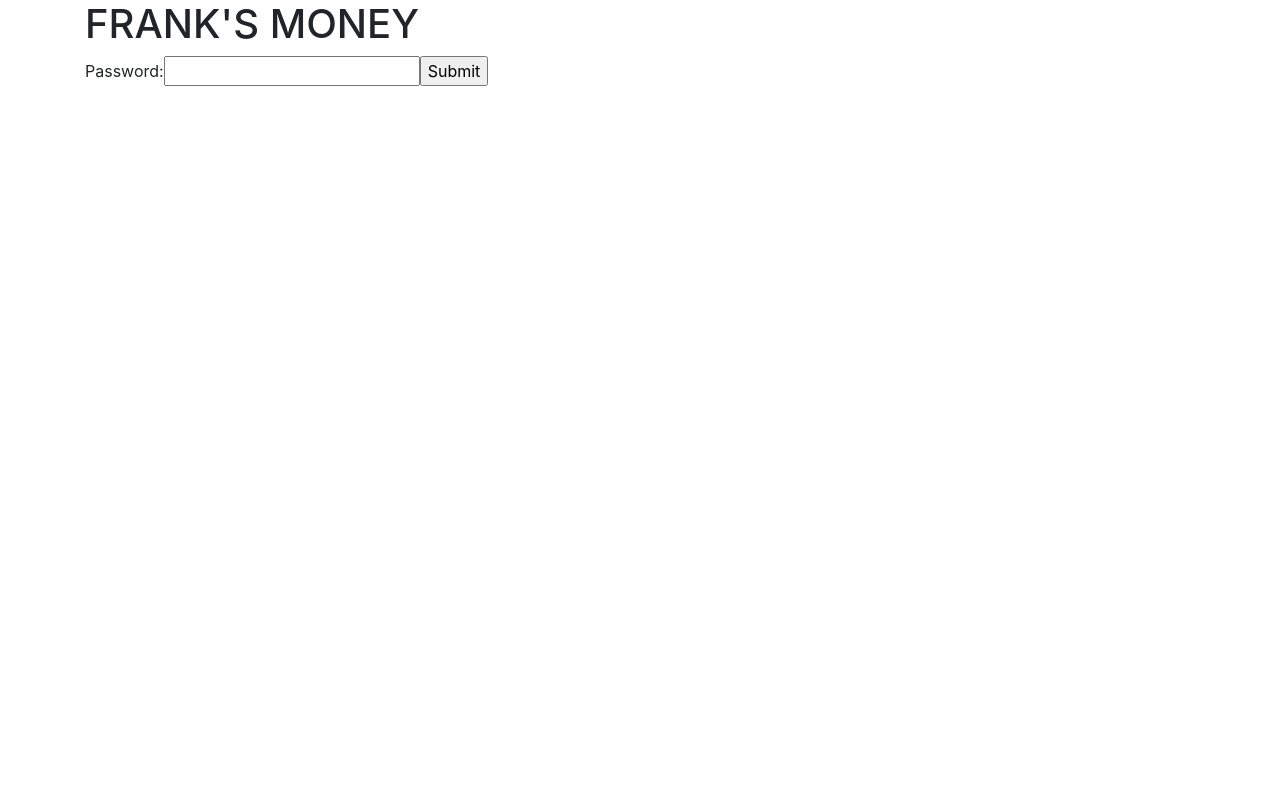
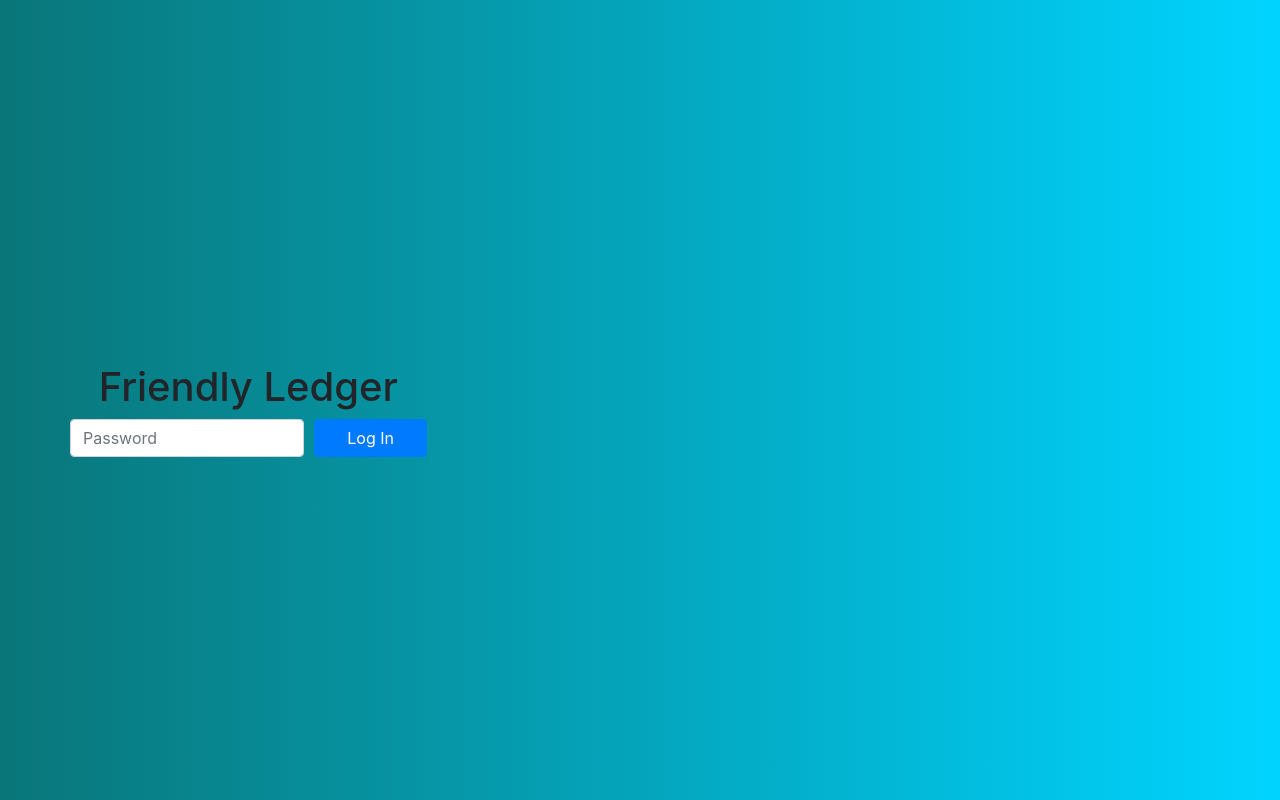
Before and after one commit to Fcallahan/Ledger, a React (Create React App) app: page / in a window 1280 px wide. Built offline with nearby package versions, Linux system fonts and the light colour scheme.

Commit message:
Initial commit of adding a balance component to show user balances in Admin ledger view. Currently working on showing the balance next to each user in admin Ledger

```diff
--- a/public/index.html
+++ b/public/index.html
@@ -19,7 +19,7 @@
       work correctly both with client-side routing and a non-root public URL.
       Learn how to configure a non-root public URL by running `npm run build`.
     -->
-    <title>React App</title>
+    <title>Friendly Ledger</title>
   </head>
   <body>
     <div id="root"></div>
--- a/src/App.css
+++ b/src/App.css
@@ -1,25 +1,43 @@
-.App {
+html,
+body {
+  background: repeating-linear-gradient(blue, green);
+  height: 100%;
+}
+
+.list-group {
+  max-height: 300px;
+  /* margin-bottom: 10px;
+  overflow: scroll; */
+}
+
+.padLeft {
+  margin-right: 50px;
+}
+
+.my-auto-scroll {
+  overflow-y: scroll;
+}
+
+.app-title {
   text-align: center;
 }
 
-.App-logo {
-  animation: App-logo-spin infinite 20s linear;
-  height: 80px;
+body {
+  background: linear-gradient(
+    90deg,
+    rgba(2, 0, 36, 1) 0%,
+    rgba(9, 118, 121, 1) 0%,
+    rgba(0, 212, 255, 1) 100%
+  );
 }
 
-.App-header {
-  background-color: #222;
-  height: 150px;
-  padding: 20px;
-  color: white;
-}
-
-.App-intro {
-  font-size: large;
-}
-
-.m-left {
-  margin-left: 40px;
+.vertical-center {
+  margin-top: 10px;
+  margin-bottom: 10px;
+  position: absolute;
+  top: 50%;
+  -ms-transform: translateY(-50%);
+  transform: translateY(-50%);
 }
 
 @keyframes App-logo-spin {
--- a/src/App.js
+++ b/src/App.js
@@ -34,27 +34,44 @@ class App extends Component {
   };
 
   render() {
-    let stuff = null;
+    document.title = "Friendly Ledger";
+
+    let screen = null;
     if (!this.state.authenticated) {
-      stuff = this.renderLogIn();
+      screen = this.renderLogIn();
     } else {
-      stuff = this.renderLedger();
+      screen = this.renderLedger();
     }
 
-    return <div className="container">{stuff}</div>;
+    return <div className="my-auto-scroll">{screen}</div>;
   }
 
   renderLogIn() {
     return (
-      <div>
-        <h1>FRANK'S MONEY</h1>
-        <form onSubmit={this.handleSubmit}>
-          <label>
-            Password:
-            <input type="password" name="pass" onChange={this.handleChange} />
-          </label>
-          <input type="submit" value="Submit" />
-        </form>
+      <div className="container">
+        <div className="row vertical-center">
+          <div className="col-xs-12">
+            <h1 className="app-title">Friendly Ledger</h1>
+            <form onSubmit={this.handleSubmit}>
+              <div className="form-row">
+                <div className="col-sm-8">
+                  <input
+                    type="password"
+                    className="form-control"
+                    id="inputPassword"
+                    placeholder="Password"
+                    onChange={this.handleChange}
+                  />
+                </div>
+                  <div className="col-sm-4">
+                    <button type="submit" className="btn btn-primary btn-block">
+                      Log In
+                    </button>
+                  </div>
+              </div>
+            </form>
+          </div>
+        </div>
       </div>
     );
   }
--- a/src/components/AdminLedger.jsx
+++ b/src/components/AdminLedger.jsx
@@ -3,9 +3,10 @@ import * as firebase from "firebase";
 
 import { firestore } from "../firebase";
 import Ledger from "./Ledger";
+import Balance from "./Balance";
 
 const AdminLedger = () => {
-  const [amount, setAmount] = useState("");
+  const [amount, setAmount] = useState(null);
   const [date, setDate] = useState("");
   const [description, setDescription] = useState("");
   const [user, setUser] = useState(null);
@@ -22,18 +23,32 @@ const AdminLedger = () => {
     })();
   }, []);
 
+  const clearInputs = () => {
+    setAmount();
+    setDate("");
+    setDescription("");
+  };
+
   const handleSubmit = event => {
     event.preventDefault();
+
+    clearInputs();
+
     var docRef = firestore.collection("ledger").doc(user);
     docRef.update({
       records: firebase.firestore.FieldValue.arrayUnion(
         JSON.stringify({
           description: description,
-          amount: amount,
+          amount: Number(amount),
           date: date
         })
       )
     });
+  };
+
+  const handleUserSelect = userId => {
+    clearInputs();
+    setUser(userId);
   };
 
   const users = userIds.map(userId => {
@@ -43,58 +58,69 @@ const AdminLedger = () => {
     }
 
     return (
-      <li
+      <table className="table table-borderless">
+        <tbody>
+          <tr
             key={userId}
             className={classNames.join(" ")}
-        onClick={() => setUser(userId)}>
+            onClick={() => handleUserSelect(userId)}>
             {userId}
-      </li>
+            <padLeft>
+              <Balance userId={userId} />
+            </padLeft>
+          </tr>
+        </tbody>
+      </table>
     );
   });
 
   return (
     <div className="container">
       <div className="row">
-        <div className="col-3">
-          <h3>Users</h3>
+        <div className="col-md my-auto-scroll">
+          <h3 className="app-title">Users</h3>
           <ul className="list-group">{users}</ul>
         </div>
-        <div className="col-9">
-          <h3>{user}</h3>
+        <div className="col-md my-auto-scroll">
+          <h3 className="app-title">{user}</h3>
           {user && (
-            <div className="container">
-              <Ledger user={user} />
+            <div>
               <form className="row" onSubmit={handleSubmit}>
-                <div className="input-group">
-                  <div>
+                <div className="col-md input-group">
                   <input
                     type="text"
                     placeholder="description"
+                    className="form-control"
                     onChange={event => setDescription(event.target.value)}
+                    value={description}
                   />
                 </div>
-                  <div className="m-left">
+                <div className="col-md">
                   <input
-                      type="text"
+                    type="number"
+                    className="form-control"
                     placeholder="amount"
                     onChange={event => setAmount(event.target.value)}
+                    value={amount}
                   />
                 </div>
-                  <div className="m-left">
+                <div className="col-md">
                   <input
                     type="date"
+                    className="form-control"
                     onChange={event => setDate(event.target.value)}
+                    value={date}
                   />
                 </div>
-                  <div className="m-left">
+                <div className="col-md">
                   <input
-                      className="btn btn-primary"
+                    className="btn btn-primary form-control"
                     type="submit"
-                      value="add entry"
+                    value="Add Entry"
                   />
                 </div>
-                </div>
               </form>
+              <Ledger user={user} />
             </div>
           )}
         </div>
--- /dev/null
+++ b/src/components/Balance.jsx
@@ -0,0 +1,41 @@
+import React, { useState, useEffect } from "react";
+import { firestore } from "../firebase";
+
+const Balance = ({ userId }) => {
+  const [records, setRecords] = useState([]);
+
+  useEffect(() => {
+    let docRef = firestore.collection("ledger").doc(userId);
+    docRef.onSnapshot(doc => {
+      if (doc.exists) {
+        const jsonEntries = doc
+          .data()
+          .records.reverse()
+          .map(e => JSON.parse(e));
+        setRecords(jsonEntries);
+      } else {
+        console.log(`document (${userId}) not found!`);
+      }
+    });
+  }, [userId]);
+
+  function sum() {
+    let sum = 0;
+    for (let rec of records) {
+      sum += rec.amount;
+      console.log(rec);
+      console.log(JSON.stringify(rec));
+    }
+
+    return sum;
+  }
+
+  return (
+    <span className="table">
+      <tbody>
+        <b> {sum()}</b>
+      </tbody>
+    </span>
+  );
+};
+export default Balance;
--- a/src/components/Ledger.jsx
+++ b/src/components/Ledger.jsx
@@ -6,19 +6,15 @@ const Ledger = ({ user }) => {
   const [records, setRecords] = useState([]);
 
   useEffect(() => {
-    (async function update() {
-      var docRef = firestore.collection("ledger").doc(user);
-      let doc = await docRef.get();
+    let docRef = firestore.collection("ledger").doc(user);
+    docRef.onSnapshot(doc => {
       if (doc.exists) {
-        //console.log("Document data:", doc.data());
-        console.log("Exists");
-        const jsonEntries = doc.data().records.map(e => JSON.parse(e));
+        const jsonEntries = doc.data().records.reverse().map(e => JSON.parse(e));
         setRecords(jsonEntries);
       } else {
-        // doc.data() will be undefined in this case
-        console.log("No such document!");
+        console.log(`document (${user}) not found!`);
       }
-    })();
+    });
   }, [user]);
 
   return (
--- a/src/components/LedgerEntry.jsx
+++ b/src/components/LedgerEntry.jsx
@@ -1,11 +1,19 @@
 import React from "react";
 
-const LedgerEntry = props => {
+const LedgerEntry = ({ description, amount, date }) => {
+  let formattedAmount = amount;
+
+  if (amount < 0) {
+    formattedAmount = "-$" + -amount;
+  } else if (amount > 0) {
+    formattedAmount = "+$" + amount;
+  }
+
   return (
-    <tr>
-      <td>{props.description}</td>
-      <td>{props.amount}</td>
-      <td>{props.date}</td>
+    <tr className={amount > 0 ? "table-success" : "table-warning"}>
+      <td>{description}</td>
+      <td>{formattedAmount}</td>
+      <td>{date}</td>
     </tr>
   );
 };
--- a/src/index.css
+++ b/src/index.css
@@ -1,5 +1,5 @@
 body {
   margin: 0;
-  padding: 0;
+  padding: 1000;
   font-family: sans-serif;
 }
```
Also changed, not shown: public/Test.jpg (added), src/index.jpeg (added). Lines whose indentation alone changed are shown as unchanged.
